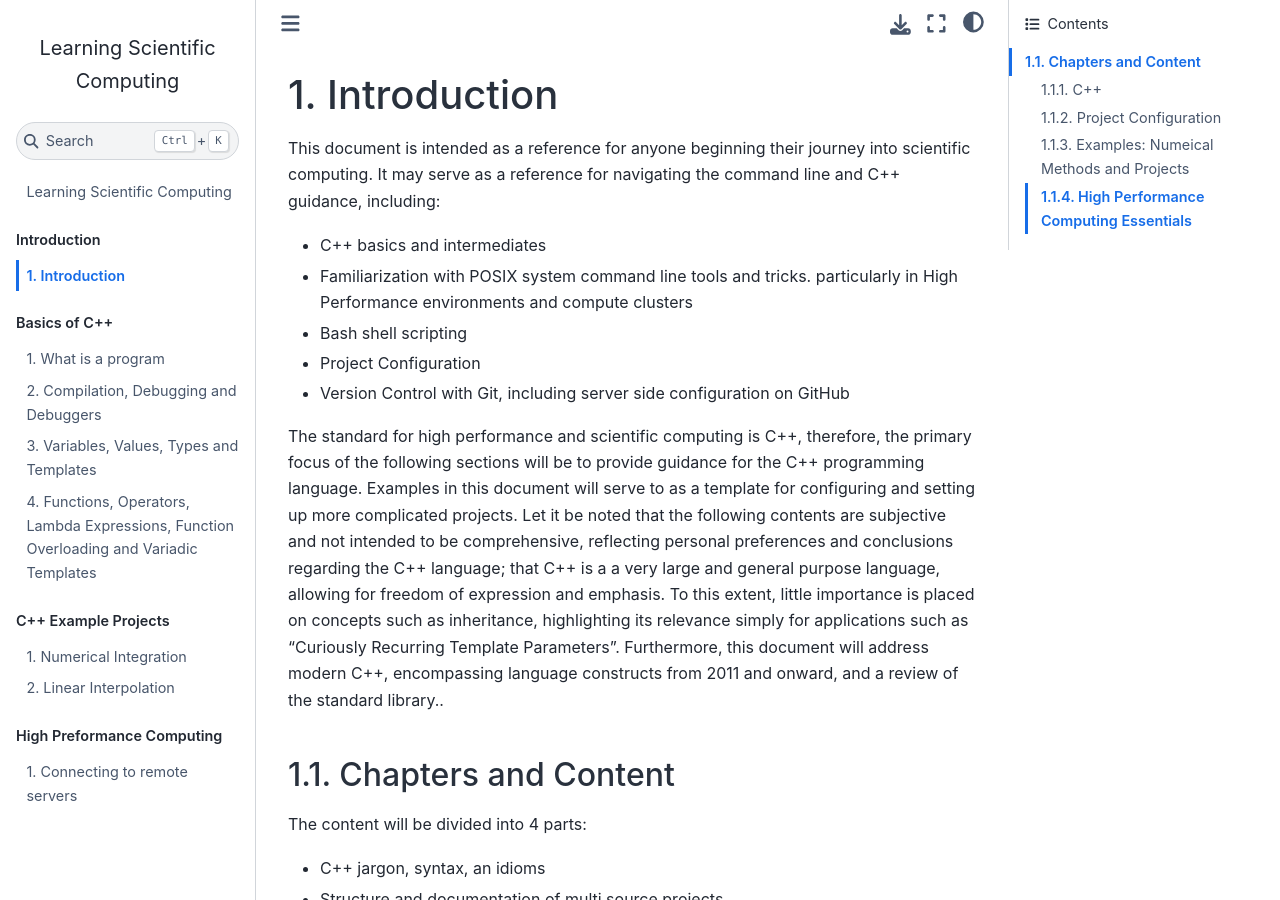
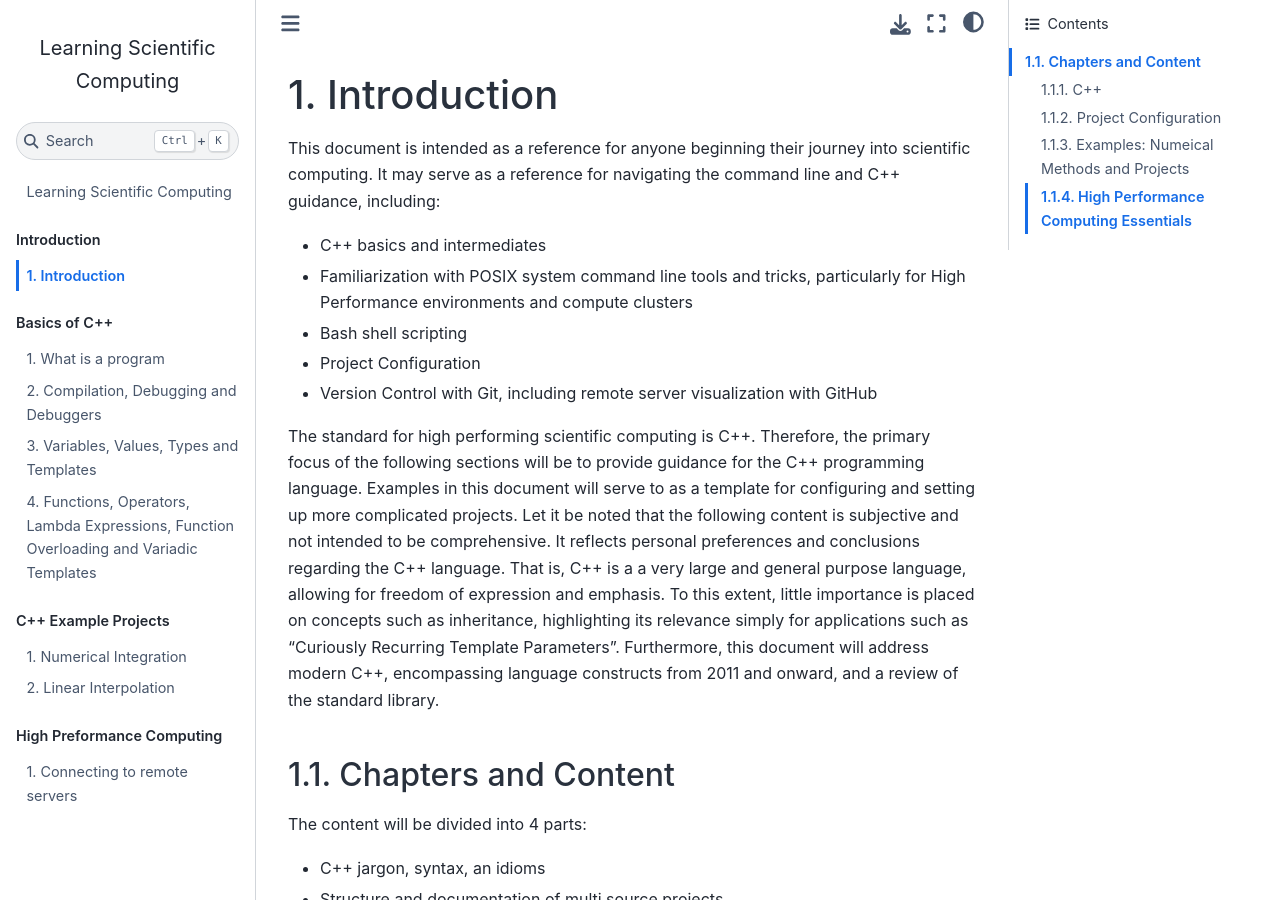
Before and after one commit to ominusliticus/learning_scientific_computing, a Jupyter Book: the page built from introduction.md, in a window 1280 px wide and 900 px high. Built offline with Jupyter Book 1.0.4 settings and Sphinx 7.4.7 and the Sphinx Book theme 1.1.4, drawn with Linux system fonts in a browser that asks for light colours.

Commit message:
Address PR review, format for new line every sentence

```diff
--- a/introduction.md
+++ b/introduction.md
@@ -1,14 +1,21 @@
 # Introduction
 
-This document is intended as a reference for anyone beginning their journey into scientific computing. It may serve as a reference for navigating the command line and C++ guidance, including:
+This document is intended as a reference for anyone beginning their journey into scientific computing.
+It may serve as a reference for navigating the command line and C++ guidance, including:
 - C++ basics and intermediates
-- Familiarization with POSIX system command line tools and tricks. particularly in High Performance environments and compute clusters
+- Familiarization with POSIX system command line tools and tricks, particularly for High Performance environments and compute clusters
 - Bash shell scripting
 - Project Configuration
-- Version Control with Git, including server side configuration on GitHub
+- Version Control with Git, including remote server visualization with GitHub
 
-The standard for high performance and scientific computing is C++, therefore, the primary focus of the following sections will be to provide guidance for the C++ programming language. Examples in this document will serve to as a template for configuring and setting up more complicated projects.
-Let it be noted that the following contents are subjective and not intended to be comprehensive, reflecting personal preferences and conclusions regarding the C++ language; that C++ is a a very large and general purpose language, allowing for freedom of expression and emphasis. To this extent, little importance is placed on concepts such as inheritance, highlighting its relevance simply for applications such as "Curiously Recurring Template Parameters". Furthermore, this document will address modern C++, encompassing language constructs from 2011 and onward, and a review of the standard library..
+The standard for high performing scientific computing is C++.
+Therefore, the primary focus of the following sections will be to provide guidance for the C++ programming language.
+Examples in this document will serve to as a template for configuring and setting up more complicated projects.
+Let it be noted that the following content is subjective and not intended to be comprehensive.
+It reflects personal preferences and conclusions regarding the C++ language.
+That is, C++ is a a very large and general purpose language, allowing for freedom of expression and emphasis.
+To this extent, little importance is placed on concepts such as inheritance, highlighting its relevance simply for applications such as "Curiously Recurring Template Parameters".
+Furthermore, this document will address modern C++, encompassing language constructs from 2011 and onward, and a review of the standard library.
 
 ## Chapters and Content
 
```
